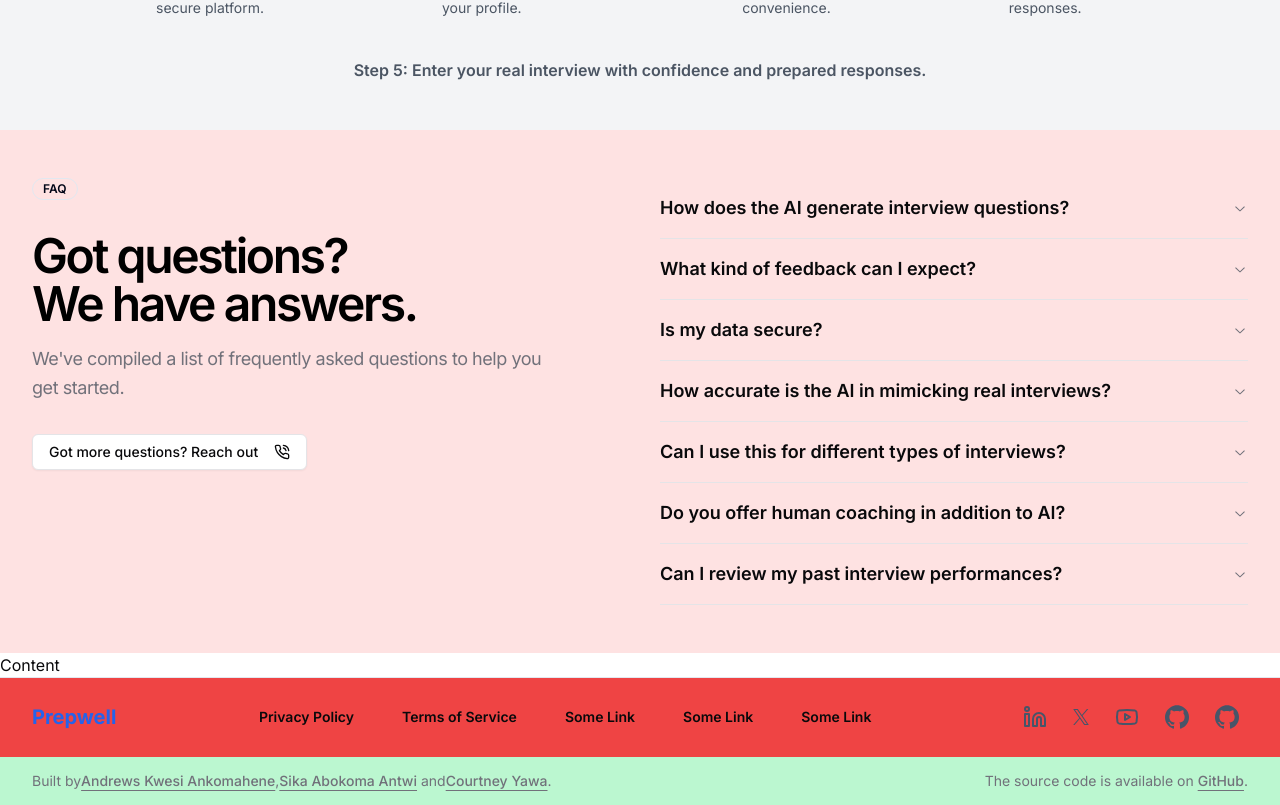
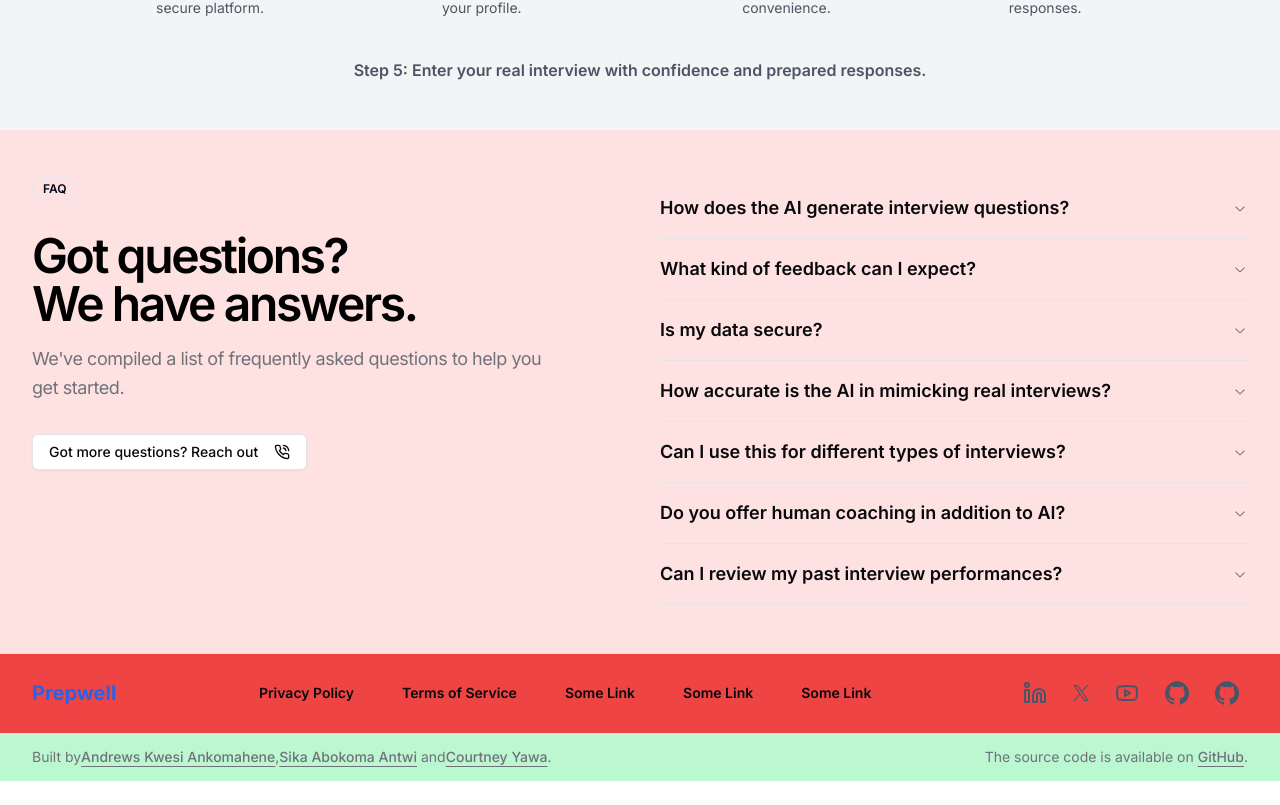
Before and after one commit to kwesinavilot/prepwell, a Next.js app: page / in a window 1280 px wide. Shown: the part 742-1547 px from the top of the page. After the commit the page ends 1523 px from the top, so only its background shows below. Built offline with nearby package versions, Linux system fonts and the light colour scheme.

Commit message:
(fix|enha) removed the pseudo-content

```diff
--- a/src/app/page.js
+++ b/src/app/page.js
@@ -15,10 +15,6 @@ export default function Home() {
         <Process />
 
         <FAQ />
-
-        <section>
-          <h1>Content</h1>
-        </section>
       </main>
 
       <Footer />
```
